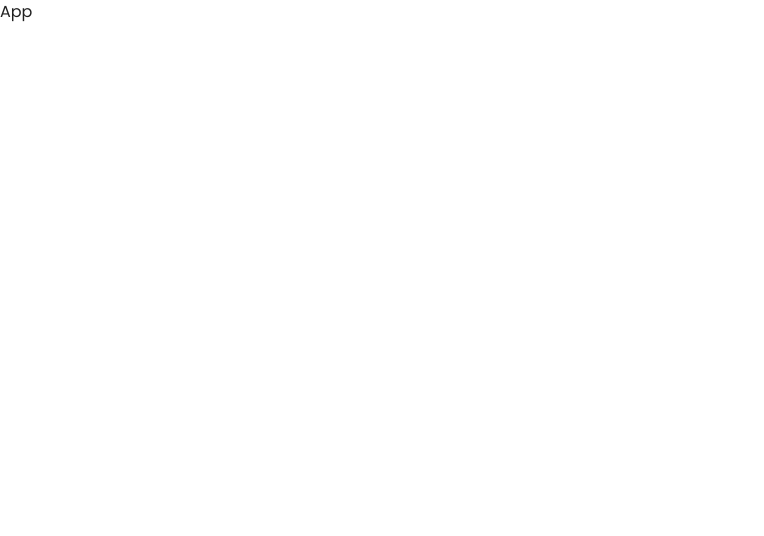
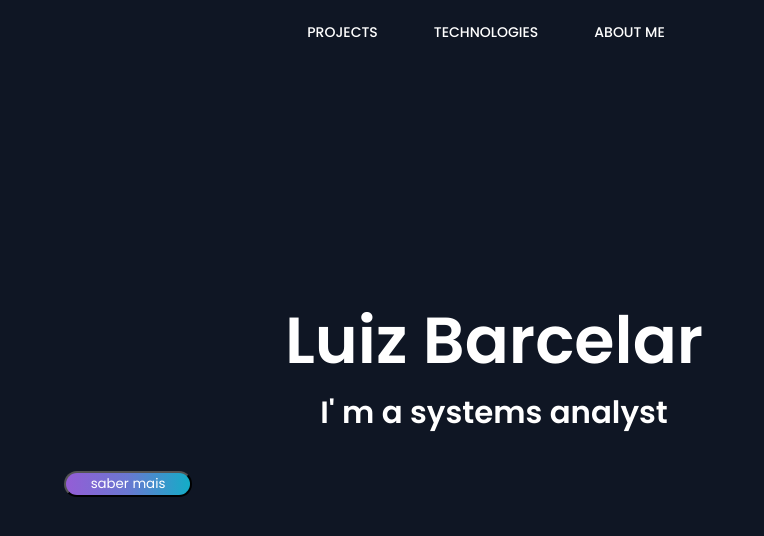
Before and after one commit to LuizBarcelar/RID187430_Desafio04, a React (Vite) app: page / in a window 1280 px wide. Shown: the top 536 px of the page, without its empty margins (0-764 px from the left). Built offline with nearby package versions, Linux system fonts and the light colour scheme.

Commit message:
feat: create Hero component UI

```diff
--- a/package.json
+++ b/package.json
@@ -12,6 +12,7 @@
   "dependencies": {
     "@emotion/react": "^11.14.0",
     "@emotion/styled": "^11.14.1",
+    "@mui/icons-material": "^7.3.1",
     "@mui/material": "^7.3.1",
     "@mui/system": "^7.3.1",
     "react": "^18.2.0",
--- a/src/App.tsx
+++ b/src/App.tsx
@@ -1,3 +1,4 @@
+import Home from "./pages/Home/Home"
 
 
 const App = () => {
@@ -5,7 +6,7 @@ const App = () => {
 
     return (
         <>
-            App
+            <Home />
         </>
     )
 }
--- /dev/null
+++ b/src/pages/Home/Home.tsx
@@ -0,0 +1,15 @@
+import Hero from "./section/Hero/Hero"
+import NavBar from "../../components/NavBar/NavBar"
+
+const Home = () => {
+
+
+    return (
+        <>
+            <NavBar />
+            <Hero />
+        </>
+    )
+}
+
+export default Home
--- /dev/null
+++ b/src/pages/Home/section/Hero/Hero.tsx
@@ -0,0 +1,40 @@
+import { Container, styled, Typography } from "@mui/material"
+import Grid from "@mui/material/Grid"
+import StyledButton from "../../../../components/StyledButton"
+
+const Hero = () => {
+
+    const StyledHero = styled("div")(() => ({
+        backgroundColor: "#0F1624",
+        height: "100vh",
+        display: "flex",
+        alignItems: "center"
+
+
+    }))
+
+    return (
+        <>
+            <StyledHero>
+                <Container maxWidth="lg">
+                    <Grid container spacing={2}>
+                        <Grid size={{xs:12, md:9}}>
+                            <Typography color="primary" variant="h1" textAlign="center" pb={2}>Luiz Barcelar</Typography>
+                            <Typography color="primary" variant="h3" textAlign="center" pb={3}>I' m a systems analyst</Typography>
+                        </Grid>
+                        <Grid size={{md:3}} >
+
+                        </Grid>
+                        <Grid container>
+                            <Grid>
+                                <StyledButton></StyledButton>
+                            </Grid>
+                        </Grid>
+                    </Grid>
+                </Container>
+            </StyledHero>
+        </>
+    )
+}
+
+export default Hero
--- a/src/theme.ts
+++ b/src/theme.ts
@@ -3,8 +3,8 @@ import { createTheme, responsiveFontSizes } from "@mui/material";
 let theme = createTheme({
     palette: {
         primary: {
-            main: '#FFFFFF'
-        }
+            main: '#FFFFFF',
+        },
     },
     typography: {
         fontFamily: "Poppins",
```
Also changed, not shown: 1 other file (tests, documents, lock files or other folders).
